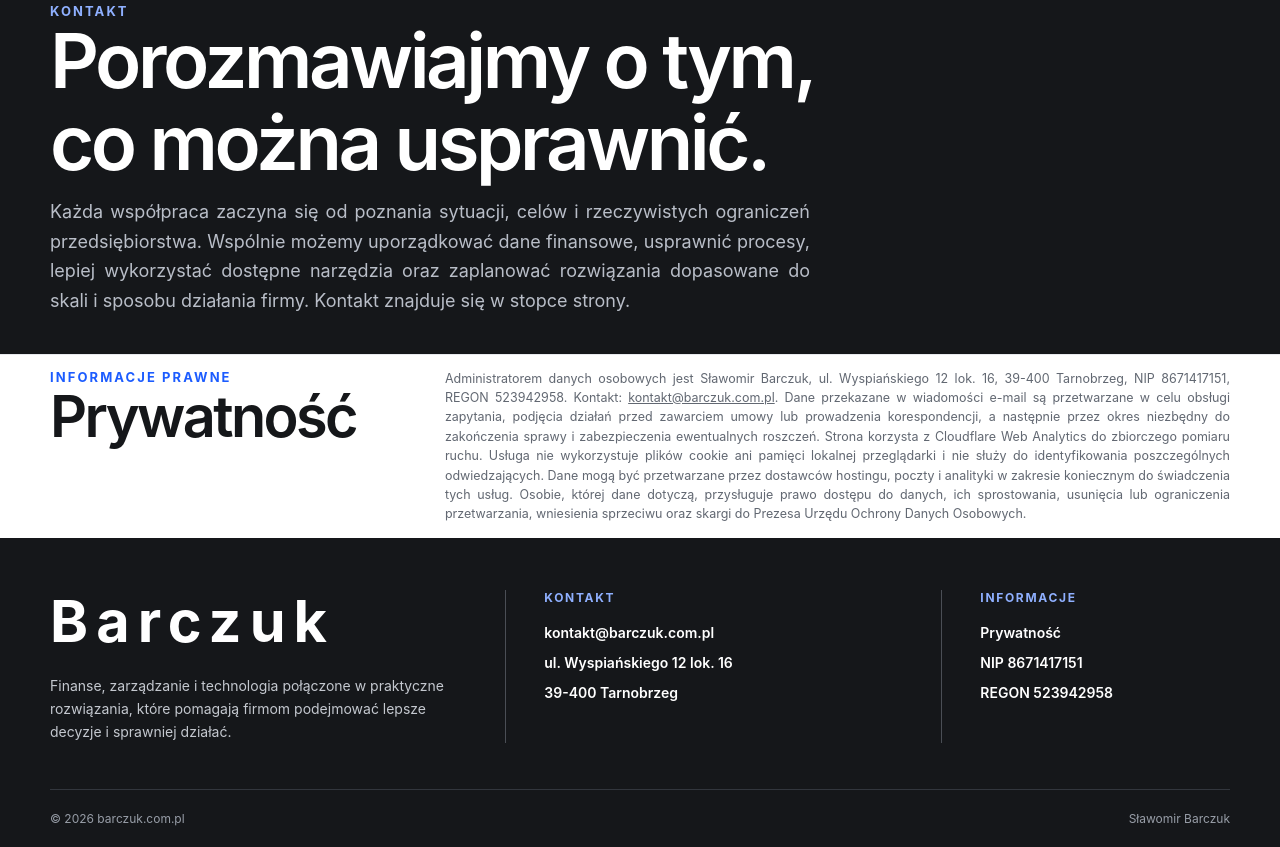
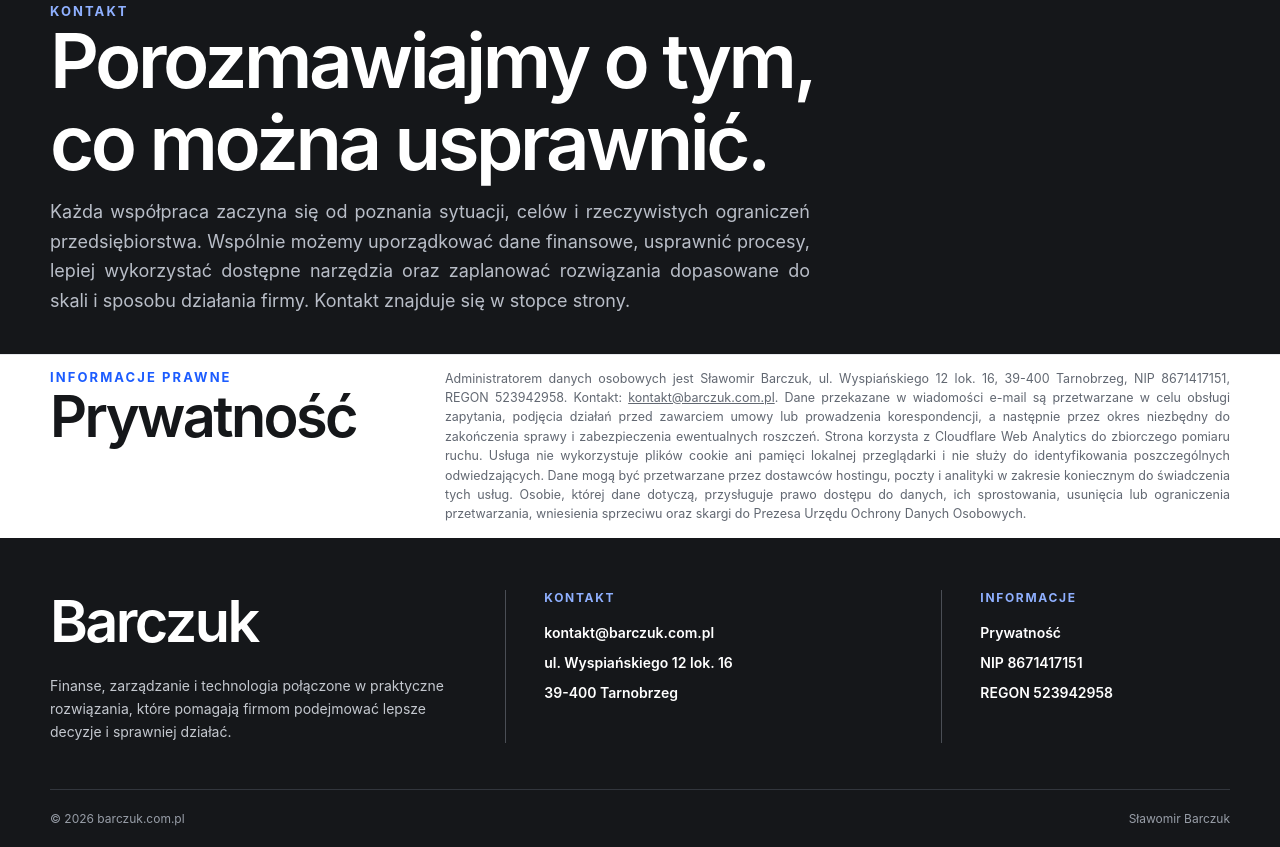
Before and after one commit to slawekbarczuk/barczuk.com.pl, a plain HTML site: page index.html in a window 1280 px wide. Shown: the part 2622-3469 px from the top of the page. Drawn offline with Linux system fonts and the light colour scheme.

Commit message:
Usuń rozstrzelenie liter w stopce

```diff
--- a/index.html
+++ b/index.html
@@ -515,12 +515,6 @@
       font-size: 12px;
     }
 
-    .footer-brand {
-      color: #fff;
-      font-weight: 650;
-      letter-spacing: 0.14em;
-    }
-
     @media (max-width: 850px) {
       nav > a:not(.button) {
         display: none;
```
